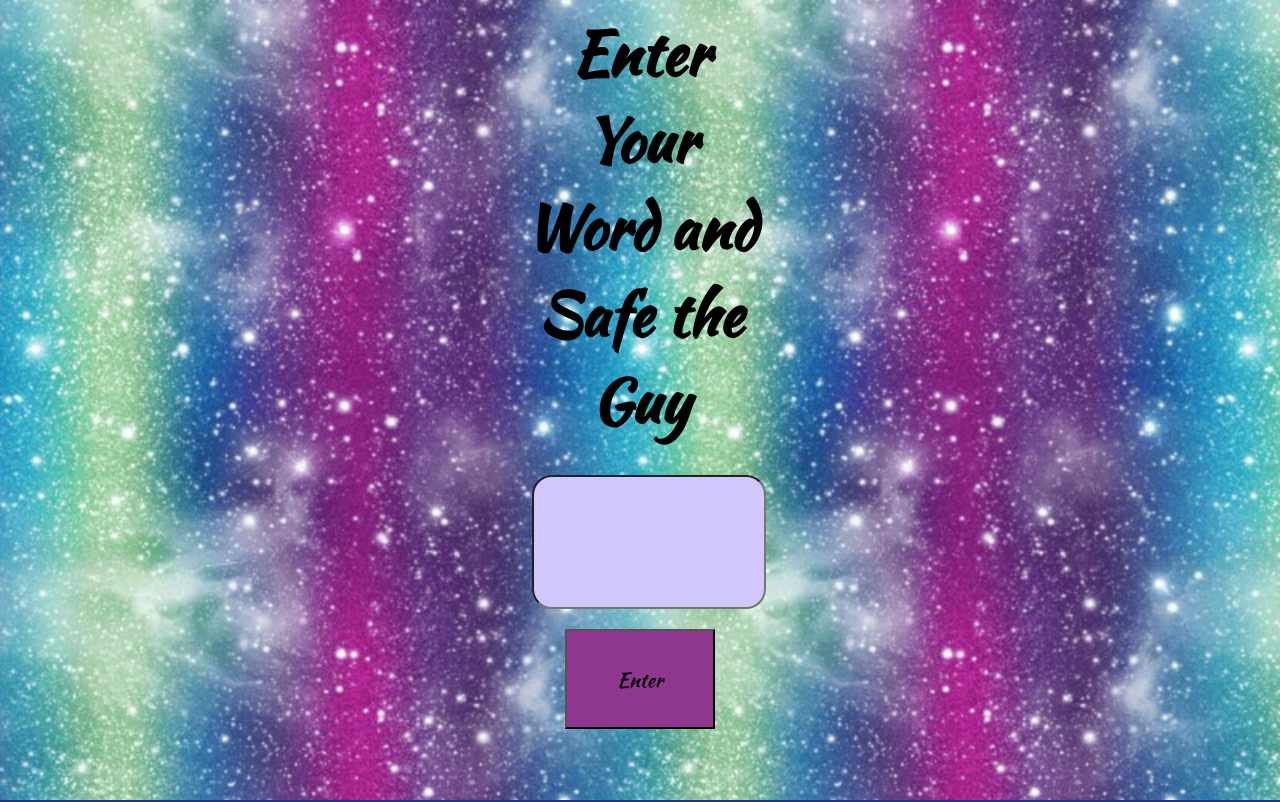
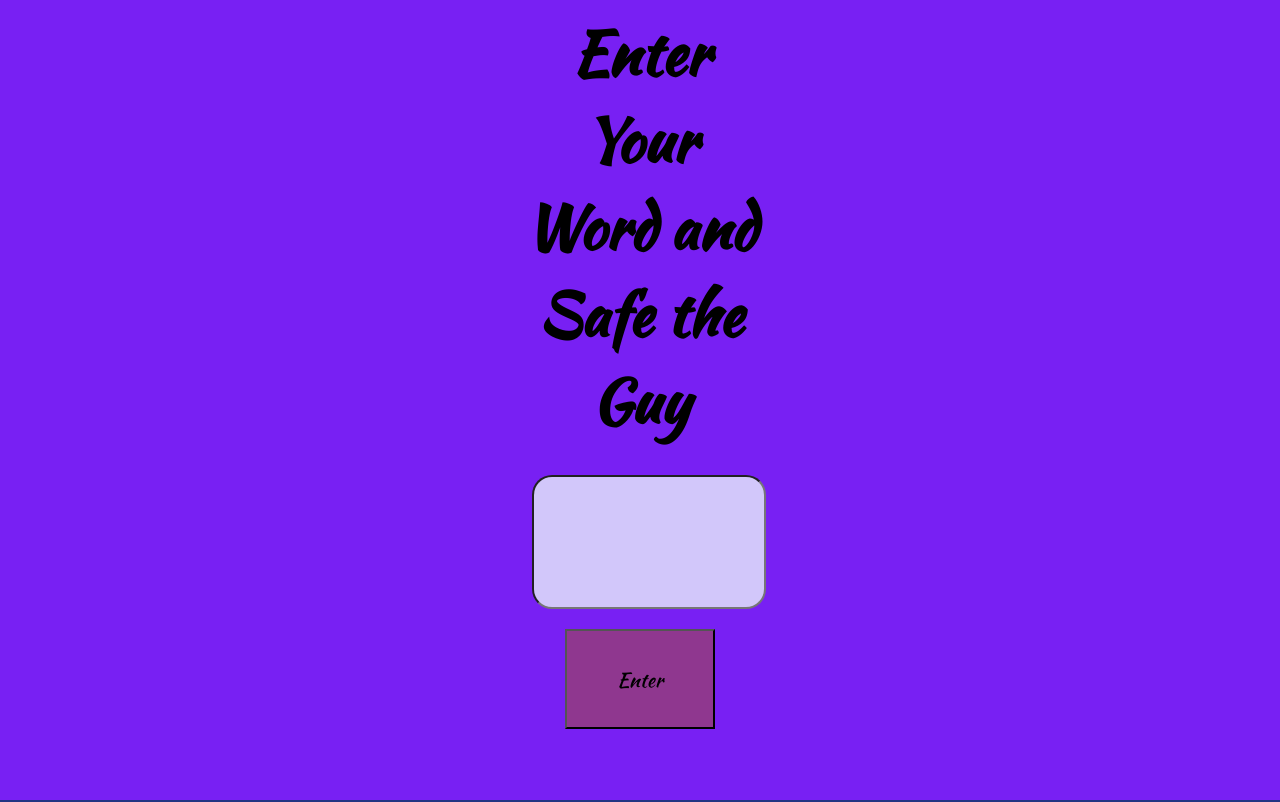
Before and after one commit to anfalfadhil/anfalfadhil.github.io, a plain HTML site: page Project1 /the-project/index.html in a window 1280 px wide. Drawn offline with nearby package versions, Linux system fonts and the light colour scheme; a web font is replaced by a local one.

```diff
--- a/Project1 /the-project/style.css
+++ b/Project1 /the-project/style.css
@@ -35,7 +35,7 @@
 }
 
   .first-container {
-      background-image: url('spaceship/empty.jpg');
+      /*background-image: url('spaceship/empty.jpg'); */
       background-size: cover;
       background-color: rgb(120, 32, 243);
       width: 100%;
```
